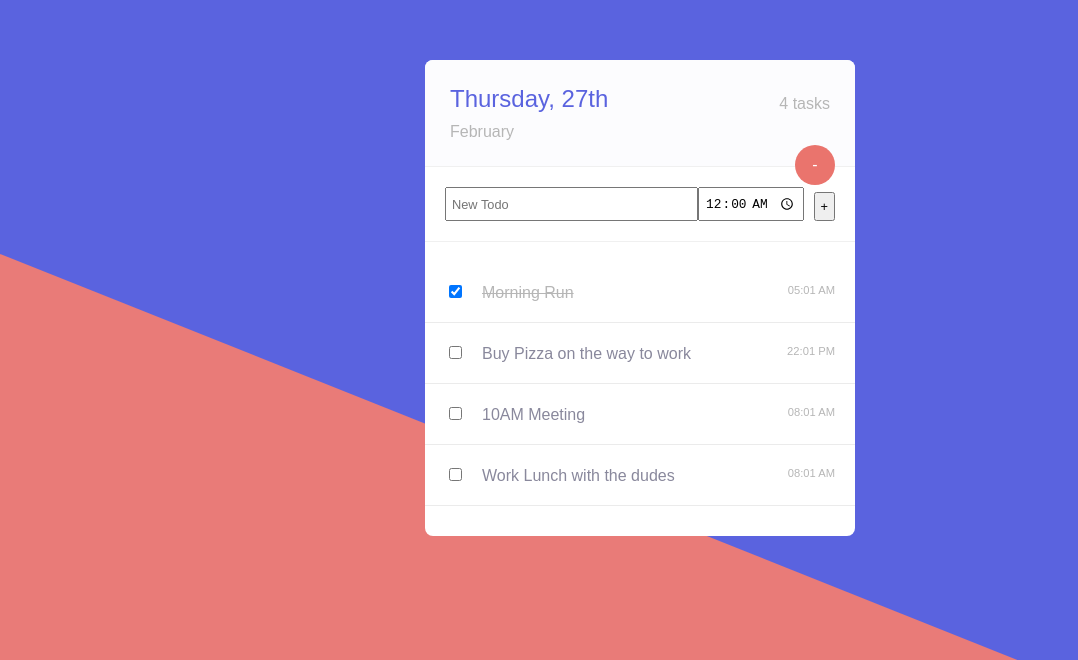
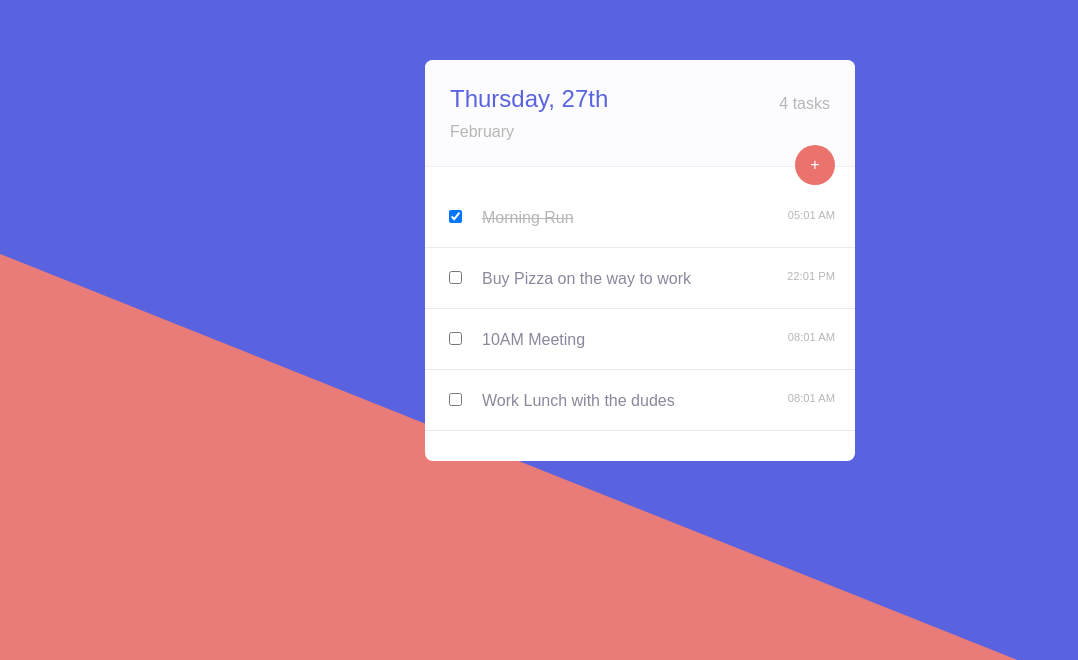
Before and after one commit to sbastidasr/forethought-todo, a React (Create React App) app: page / in a window 1280 px wide. Shown: the part 140-800 px from the top of the page, without its empty margins (0-1078 px from the left). Built offline with nearby package versions, Linux system fonts and the light colour scheme.

Commit message:
close modal

```diff
--- a/src/ToDo.js
+++ b/src/ToDo.js
@@ -6,7 +6,7 @@ const ToDo = () => {
   const now = moment();
   let textInput = React.createRef();
   let timeInput = React.createRef();
-  const [showForm, setShowForm] = useState(true);
+  const [showForm, setShowForm] = useState(false);
   const [todos, setTodos] = useState([
     {
       text: "Morning Run",
```
